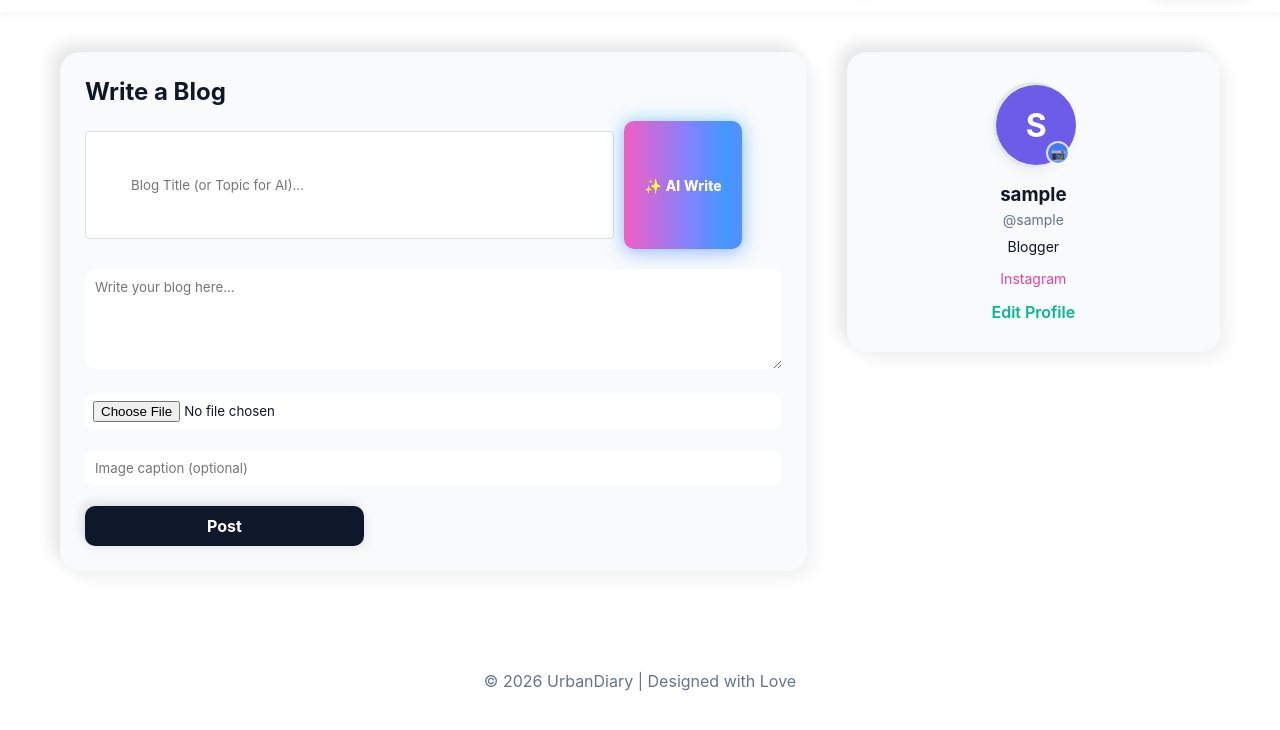
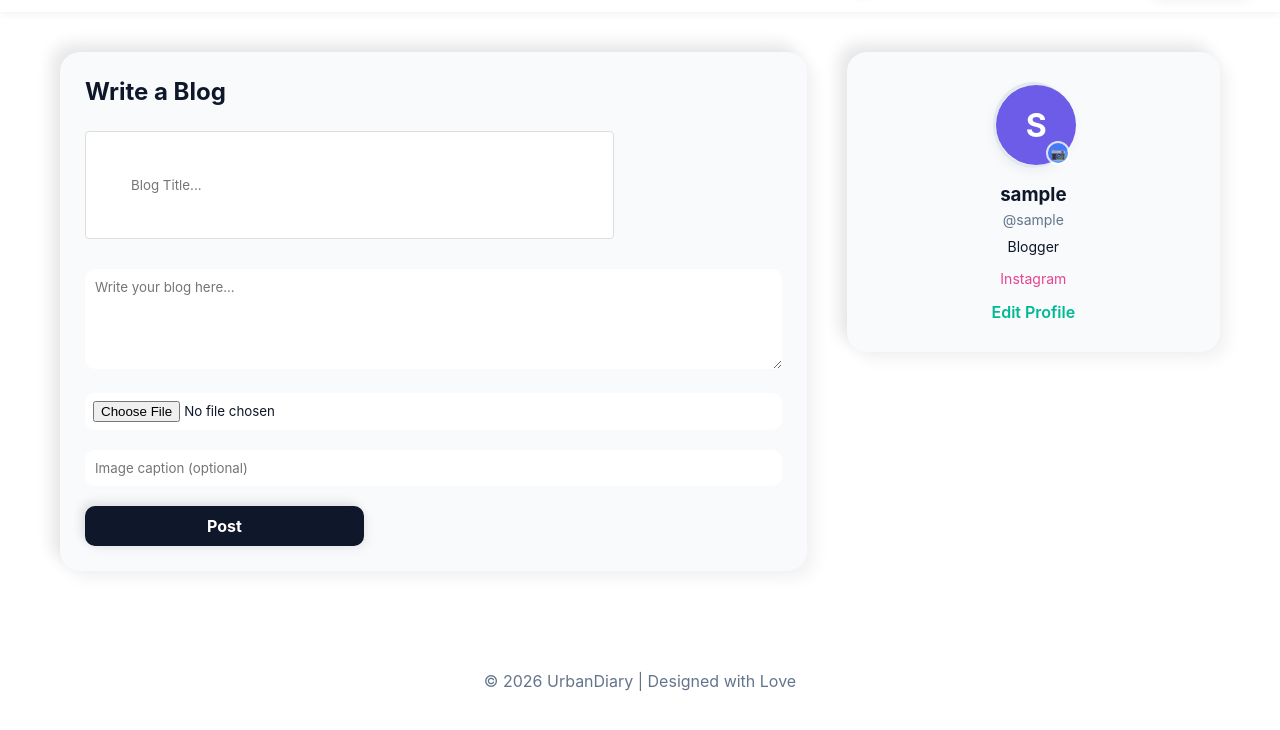
Before and after one commit to Dev-JAY-lab/UD_project, a plain HTML site: page profile.html in a window 1280 px wide. Shown: the part 58-788 px from the top of the page. Drawn offline with Linux system fonts and the light colour scheme; no server answers; sample sign-in values are in the browser's storage.

Commit message:
refactor: update blog input fields for  remove AI button

```diff
--- a/profile.html
+++ b/profile.html
@@ -45,9 +45,10 @@
       <div class="profile-card">
         <h2>Write a Blog</h2>
         <div style="display: flex; gap: 10px; margin-bottom: 10px;">
-          <input type="text" id="blogTitle" placeholder="Blog Title (or Topic for AI)..."
+          <!-- <input type="text" id="blogTitle" placeholder="Blog Title (or Topic for AI)..." -->
+          <input type="text" id="blogTitle" placeholder="Blog Title..."
             style="width: 76%; padding: 45px; border: 1px solid #ddd; border-radius: 4px;">
-          <button class="ai-magic-btn" id="aiBtn" onclick="generateAI()">✨ AI Write</button>
+          <!-- <button class="ai-magic-btn" id="aiBtn" onclick="generateAI()">✨ AI Write</button> -->
         </div>
         <textarea id="blogText" placeholder="Write your blog here..."></textarea>
         <input type="file" id="blogImage" accept="image/*">
```
